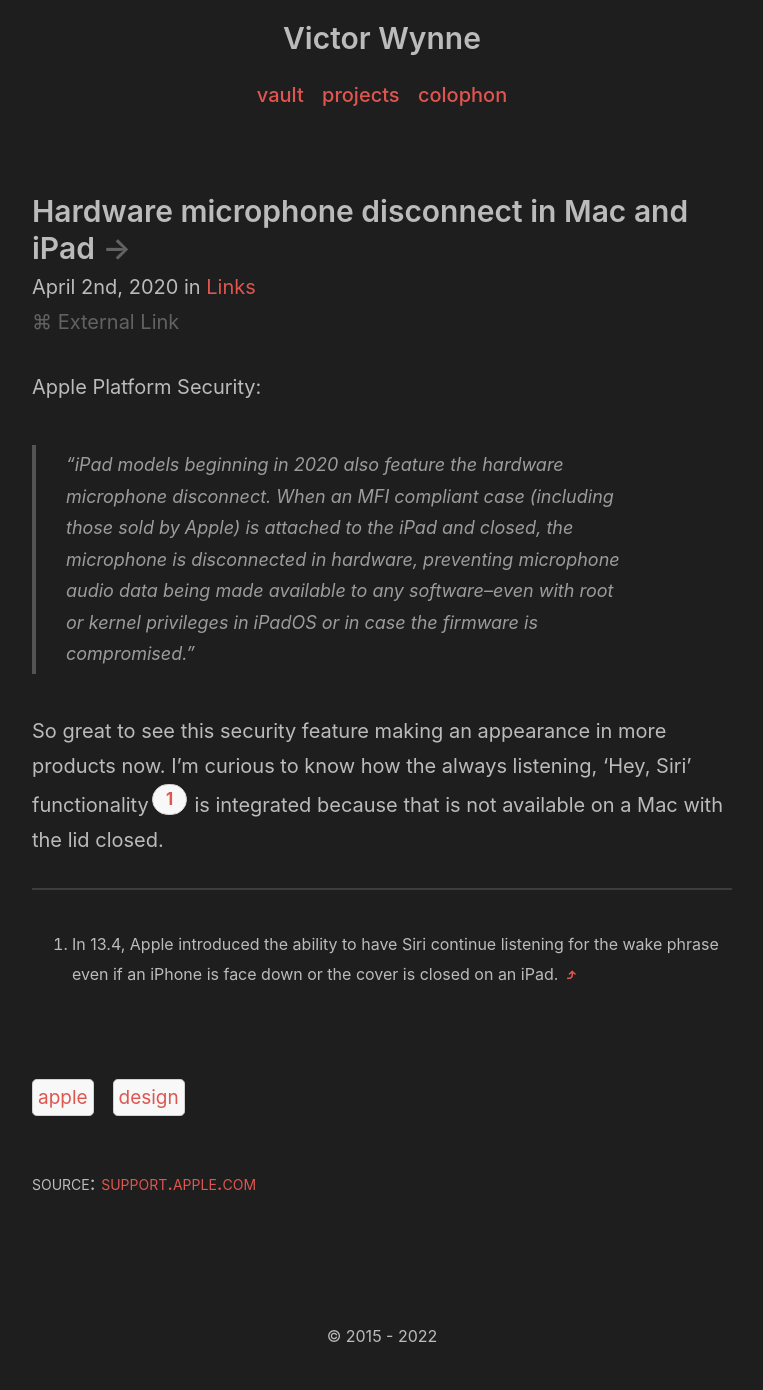
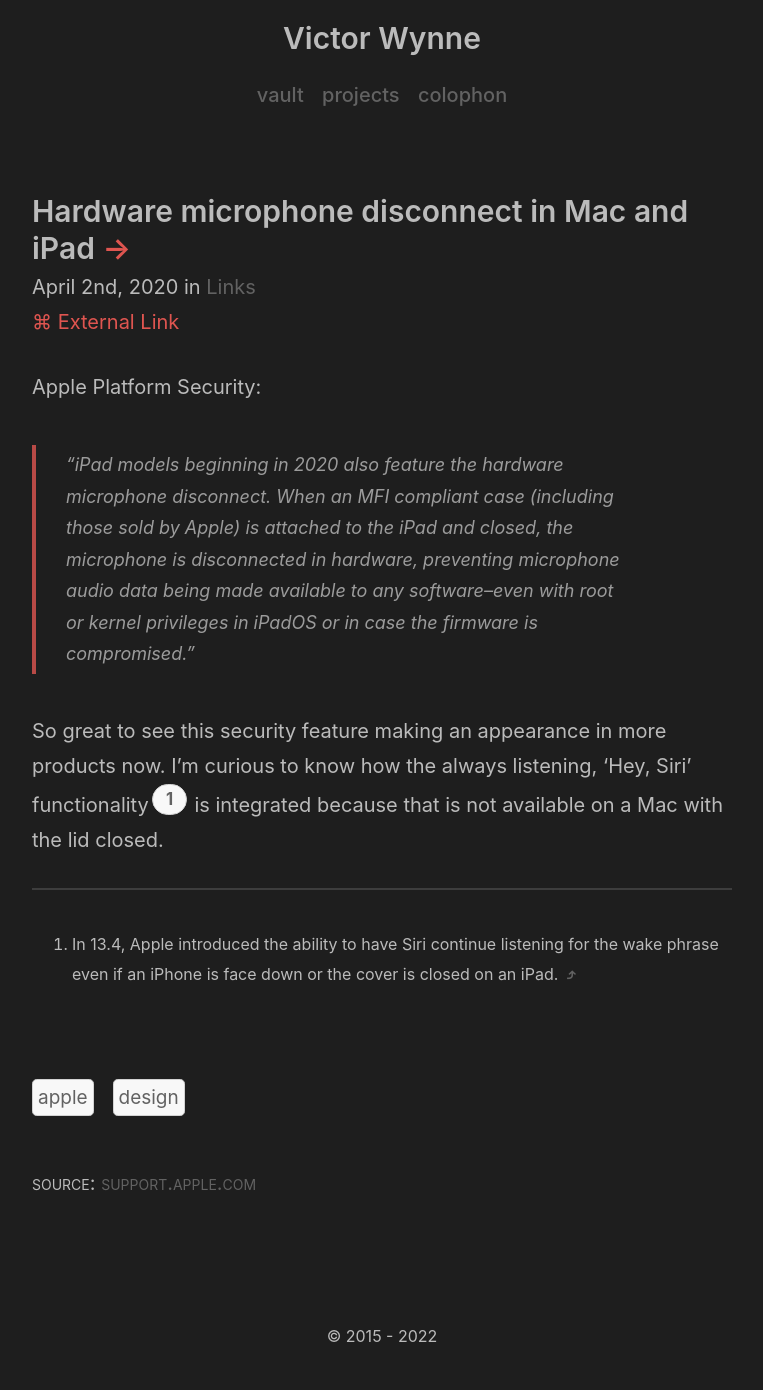
Before and after one commit to wertercatt/tooters, a Jekyll site: the page built from _posts/2020-04-03-hardware-microphone-disconnect-in-mac-and-ipad.md, in a window 1280 px wide. Shown: the whole page, without its empty margins (258-1021 px from the left). Built offline with Jekyll 4.4.1, drawn with Linux system fonts in a browser that asks for light colours.

Commit message:
Update _variables.scss

```diff
--- a/_sass/_variables.scss
+++ b/_sass/_variables.scss
@@ -1,8 +1,8 @@
 // Color scheme settings for the Reader theme light and dark mode
-$color: #df5550;
-$accent: #626262;
-$light-scheme-color: #df5550;
-$light-scheme-accent: #626262;
+$color: #626262;
+$accent: #df5550;
+$light-scheme-color: #626262;
+$light-scheme-accent: #df5550;
 
 $bg: #1e1e1e;
 $text: #bbbbbb;
```
